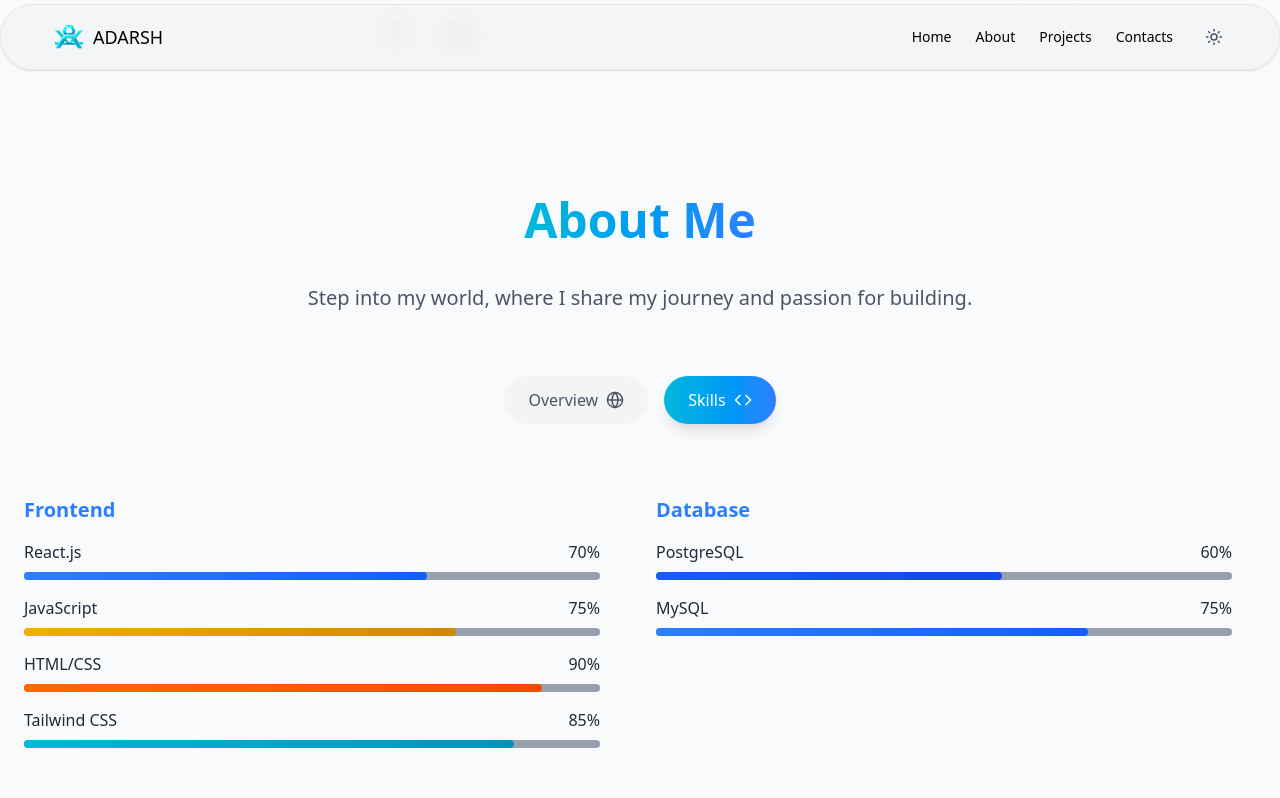
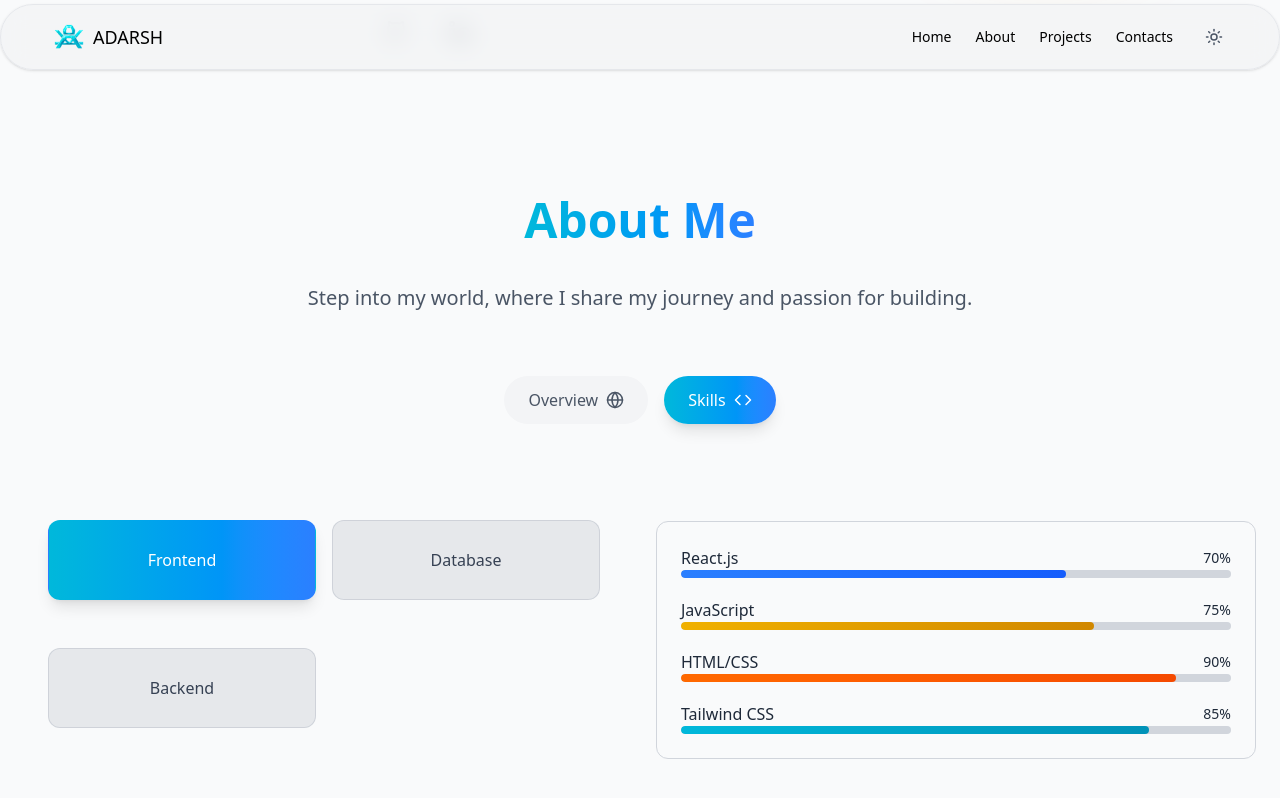
Before and after one commit to ADK-07/Portfolio-Main, a React (Vite) app: page / in a window 1280 px wide. Both pictures are taken after a click on the button "Skills". Shown: the part 672-1470 px from the top of the page. Built offline with nearby package versions, Linux system fonts and the light colour scheme.

Commit message:
skill section update

```diff
--- a/src/components/About/About.jsx
+++ b/src/components/About/About.jsx
@@ -25,6 +25,11 @@ const skills = [
       { name: "PostgreSQL", level: 60, color: "from-blue-600 to-blue-700" },
       { name: "MySQL", level: 75, color: "from-blue-500 to-blue-600" },
     ],
+  },
+
+  {
+    category: "Backend",
+    technologies: [],
   },
 ];
 
@@ -134,54 +139,93 @@ const renderOverview = () => (
   </motion.div>
 );
 
-const renderSkill = () => (
+const renderSkill = (activeCategory, setActiveCategory) => {
+  const activeSkill = skills.find((skill) => skill.category === activeCategory);
+
+  return (
     <motion.div
       variants={containerVariants}
       initial="hidden"
       whileInView="visible"
-    className="md:grid md:grid-cols-2 gap-8 grid-cols-1 "
+      className="grid md:grid-cols-2 gap-8 grid-cols-1 "
     >
+      {/* LEFT COLUMN — CATEGORY BUTTONS */}
+      <div className=" grid grid-cols-2 gap-4  p-6 ">
         {skills.map((skill) => (
-      <motion.div
+          <motion.button
+            key={skill.category}
             variants={itemVariants}
             initial="hidden"
             animate="visible"
-        key={skill.category}
-        className="max-w-xl space-y-4"
+            onClick={() => setActiveCategory(skill.category)}
+            className={`w-full text-center h-20 px-4 py-2 rounded-xl mb-8 font-medium transition-all duration-300 border
+              ${
+                activeCategory === skill.category
+                  ? "bg-gradient-to-r from-cyan-500 to-blue-500 text-white shadow-lg border-transparent"
+                  : "bg-gray-400/20 text-gray-700 dark:text-gray-300 border-gray-400/30 hover:bg-gray-200 dark:hover:bg-gray-700"
+              }`}
           >
-        <h3 className="text-xl font-bold text-blue-500 mb-4">
             {skill.category}
-        </h3>
-        <div className="flex flex-col gap-4">
-          {skill.technologies.map((tech) => (
+          </motion.button>
+        ))}
+      </div>
+
+      {/* RIGHT COLUMN — TECHNOLOGIES OR MESSAGE */}
+      <div className="flex flex-col justify-center space-y-6">
+        {activeSkill && (
+          <motion.div
+            key={activeSkill.category}
+            variants={itemVariants}
+            initial="hidden"
+            animate="visible"
+            className="space-y-5 border border-gray-300 dark:border-gray-700 rounded-xl p-6"
+          >
+            {/* IF TECHNOLOGIES EXIST */}
+            {activeSkill.technologies && activeSkill.technologies.length > 0 ? (
+              activeSkill.technologies.map((tech) => (
                 <div key={tech.name}>
-              <div className="space-y-2 flex justify-between">
-                <h4>{tech.name}</h4>
-                <span>{tech.level}%</span>
+                  <div className="flex justify-between items-center">
+                    <h4 className="font-medium">{tech.name}</h4>
+                    <span className="text-sm">{tech.level}%</span>
                   </div>
-              <div className="h-2 bg-gray-400 dark:bg-gray-600 rounded-lg">
+                  <div className="h-2 bg-gray-300 dark:bg-gray-600 rounded-lg overflow-hidden">
                     <motion.div
                       initial={{ width: 0 }}
                       whileInView={{
                         width: `${tech.level}%`,
-                    transition: { duration: 1.5, ease: "easeOut", delay: 0.5 },
+                        transition: {
+                          duration: 1.5,
+                          ease: "easeOut",
+                          delay: 0.3,
+                        },
                       }}
-                  className={`h-full rounded-lg bg-gradient-to-r ${tech.color} w-[${tech.level}%]`}
+                      className={`h-full rounded-lg bg-gradient-to-r ${tech.color}`}
                     ></motion.div>
                   </div>
                 </div>
-          ))}
+              ))
+            ) : (
+              // IF EMPTY → SHOW THIS MESSAGE
+              <p className="text-gray-500 dark:text-gray-400 italic text-lg text-center py-4">
+                Not learned any of it yet.
+              </p>
+            )}
+          </motion.div>
+        )}
       </div>
     </motion.div>
-    ))}
-  </motion.div>
   );
+};
 
 const About = () => {
   const [activeTab, setActiveTab] = useState(0);
+  const [activeCategory, setActiveCategory] = useState("Frontend");
 
   return (
-    <section className="min-h-screen bg-gray-50 text-gray-800 dark:bg-gray-800 dark:text-gray-300">
+    <section
+      id="about"
+      className="min-h-screen bg-gray-50 text-gray-800 dark:bg-gray-800 dark:text-gray-300"
+    >
       <div className="max-w-7xl mx-auto px-6">
         <motion.div
           initial={{ opacity: 0, y: 50 }}
@@ -226,10 +270,10 @@ const About = () => {
           initial={{ opacity: 0, y: 50 }}
           whileInView={{ opacity: 1, y: 0 }}
           transition={{ duration: 0.8, ease: "easeOut" }}
-          className="min-h-[250px] py-6"
+          className="py-6"
         >
           {activeTab === 0 && renderOverview()}
-          {activeTab === 1 && renderSkill()}
+          {activeTab === 1 && renderSkill(activeCategory, setActiveCategory)}
         </motion.div>
       </div>
     </section>
--- a/src/components/Navbar.jsx
+++ b/src/components/Navbar.jsx
@@ -1,3 +1,4 @@
+// eslint-disable-next-line no-unused-vars
 import { AnimatePresence, motion } from "framer-motion";
 import logo from "../assets/logo/logo.png";
 import useTheme from "../Theme/useTheme";
--- a/src/components/Project/Project.jsx
+++ b/src/components/Project/Project.jsx
@@ -3,6 +3,7 @@ import ProjectList from "./ProjectList";
 const Project = () => {
   return (
     <section
+      id="projects"
       className="py-20 bg-gradient-to-b from-gray-50 to-white
 dark:from-gray-900 dark:to-gray-800 text-gray-800 dark:text-gray-200"
     >
```
Lines whose indentation alone changed are shown as unchanged.
